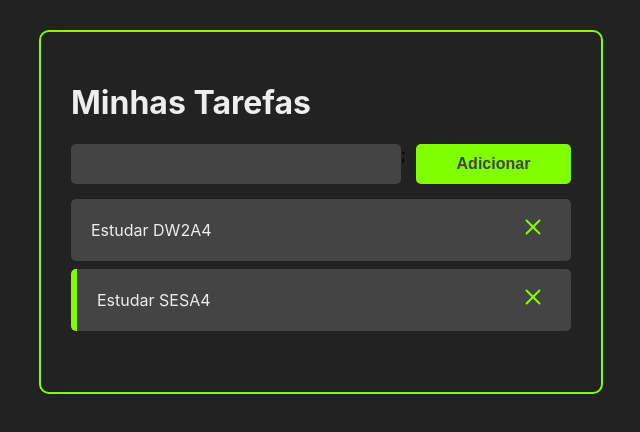
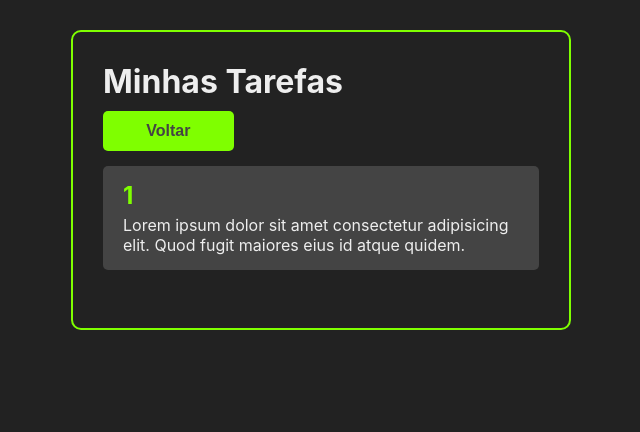
Before and after one commit to Leonardo168/2023.1.DW2A4, a React (Create React App) app: page /1 in a window 1280 px wide. Shown: the top 432 px of the page, without its empty margins (319-959 px from the left). Built offline with nearby package versions, Linux system fonts and the light colour scheme.

Commit message:
detalhes das tarefas

```diff
--- a/src/App.jsx
+++ b/src/App.jsx
@@ -1,9 +1,11 @@
-import React, { useState } from "react"
+import React, {useState} from "react"
 import {v4 as uuidv4} from "uuid";
+import {BrowserRouter as Router, Route} from "react-router-dom";
 
 import Tasks from "./components/Tasks";
 import AddTask from "./components/AddTask";
 import Header from "./components/Header";
+import TaskDetails from "./components/TaskDetails";
 
 import './App.css'
 
@@ -23,7 +25,7 @@ const App = () => {
 
   const handleTaskClick = (taskId) => {
     const newTasks = tasks.map((task) => {
-      if (task.id == taskId) return {... task, completed: !task.completed};
+      if (task.id === taskId) return {...task, completed: !task.completed};
 
       return task;
     });
@@ -32,7 +34,7 @@ const App = () => {
   };
 
   const handleTaskAddition = (taskTitle) => {
-    const newTasks = [... tasks, {
+    const newTasks = [...tasks, {
         title: taskTitle,
         id: uuidv4(),
         completed: false,
@@ -43,23 +45,28 @@ const App = () => {
   };
 
   const handleTaskDeletion = (taskId) => {
-    const newTasks = tasks.filter(task => task.id != taskId);
+    const newTasks = tasks.filter(task => task.id !== taskId);
 
     setTasks(newTasks);
   };
 
   return (
-    <>
+    <Router>
       <div className="container">
       <Header />
+        <Route path="/" exact render={() => (
+          <>
             <AddTask handleTaskAddition={handleTaskAddition} />
             <Tasks
               tasks={tasks}
               handleTaskClick={handleTaskClick}
               handleTaskDeletion={handleTaskDeletion}
             />
+          </>
+        )}/>
+        <Route path="/:taskTitle" exact component={TaskDetails} />
       </div>
-    </>
+    </ Router>
   );
 };
 
--- a/src/components/Button.css
+++ b/src/components/Button.css
@@ -9,4 +9,10 @@
     font-weight: bold;
     cursor: pointer;
     border: none;
+    transition: all 0.5s ease;
 }
+
+.button:hover{
+    background-color: #444;
+    color: chartreuse;
+}
--- a/src/components/Task.css
+++ b/src/components/Task.css
@@ -13,9 +13,10 @@
     cursor: pointer;
 }
 
-.remove-task-button{
+.remove-task-button, .see-task-details-button{
     background-color: #444;
     border: none;
     font-size: 24px;
     color: chartreuse;
+    margin: 0 5px;
 }
--- a/src/components/Task.jsx
+++ b/src/components/Task.jsx
@@ -1,9 +1,16 @@
 import React from "react";
-import {CgClose} from "react-icons/cg"
+import {CgClose, CgInfo} from "react-icons/cg";
+import {useHistory} from "react-router-dom";
 
 import "./Task.css";
 
 const Task = ({task, handleTaskClick, handleTaskDeletion}) => {
+    const history = useHistory();
+
+    const handleTaskDetailsClick = () => {
+        history.push(`/${task.title}`);
+    };
+
     return (
         <div
             className="task-container"
@@ -17,6 +24,9 @@ const Task = ({task, handleTaskClick, handleTaskDeletion}) => {
                 <button className="remove-task-button" onClick={() => handleTaskDeletion(task.id)}>
                     <CgClose />
                 </button>
+                <button className="see-task-details-button" onClick={handleTaskDetailsClick}>
+                    <CgInfo />
+                </button>
             </div>
         </div>
     );
--- /dev/null
+++ b/src/components/TaskDetails.css
@@ -0,0 +1,19 @@
+.task-details-container{
+    background-color: #444;
+    margin: 15px 0;
+    padding: 15px 20px;
+    display: flex;
+    flex-direction: column;
+    color: #eee;
+    border-radius: 5px;
+}
+
+.task-details-container h2{
+    margin-bottom: 5px;
+    color: chartreuse;
+}
+
+.back-button-container{
+    width: 30%;
+    margin-top: 10px;
+}
--- /dev/null
+++ b/src/components/TaskDetails.jsx
@@ -0,0 +1,29 @@
+import React from "react";
+import {useParams, useHistory} from "react-router-dom";
+
+import Button from "./Button";
+
+import "./TaskDetails.css";
+
+const TaskDetails = () => {
+    const params = useParams();
+    const history = useHistory();
+
+    const handleBackButtonClick = () => {
+        history.goBack();
+    };
+
+    return (
+        <>
+            <div className="back-button-container">
+                <Button onClick={handleBackButtonClick}>Voltar</Button>
+            </div>
+            <div className="task-details-container">
+                <h2>{params.taskTitle}</h2>
+                <p>Lorem ipsum dolor sit amet consectetur adipisicing elit. Quod fugit maiores eius id atque quidem.</p>
+            </div>
+        </>
+     );
+}
+
+export default TaskDetails;
--- a/src/index.css
+++ b/src/index.css
@@ -1,3 +1,9 @@
+*{
+  margin: 0;
+  padding: 0;
+  box-sizing: border-box;
+}
+
 body {
   margin: 0;
   font-family: -apple-system, BlinkMacSystemFont, 'Segoe UI', 'Roboto', 'Oxygen',
```
Lines whose indentation alone changed are shown as unchanged.
